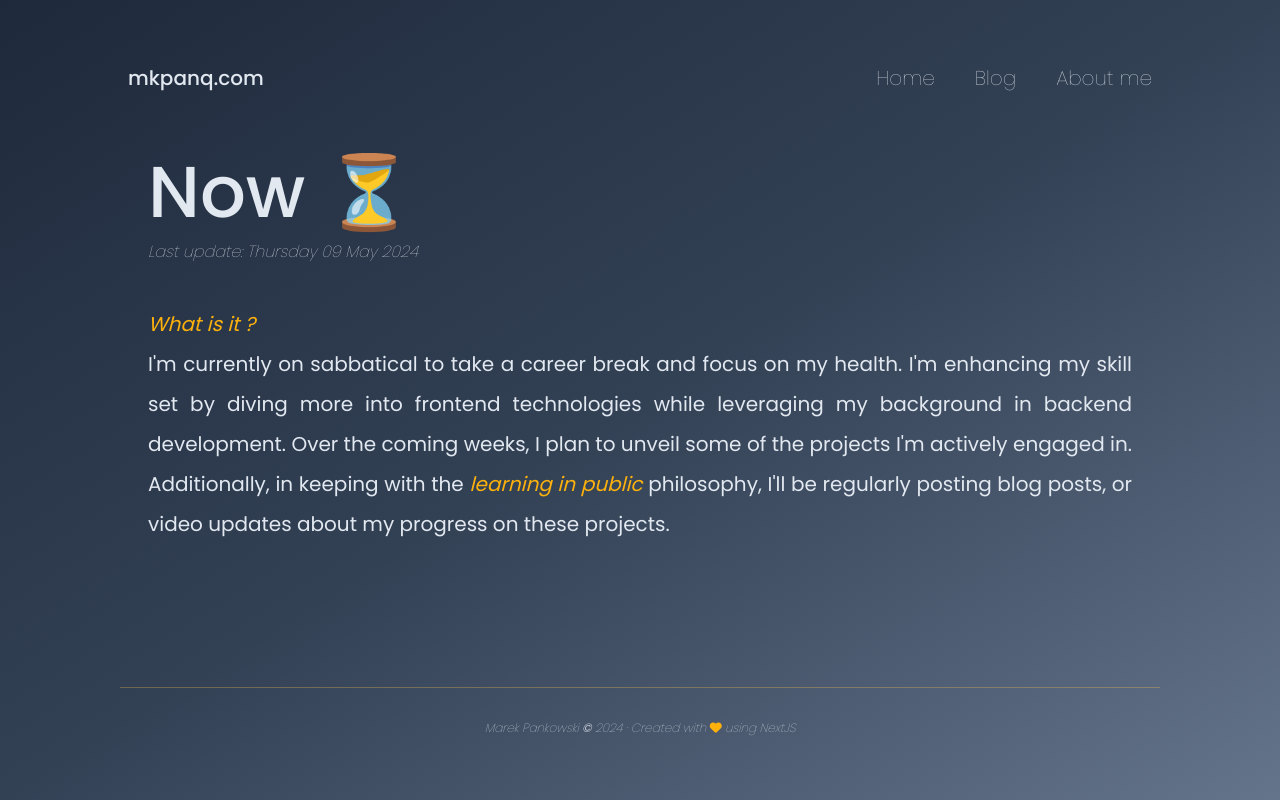
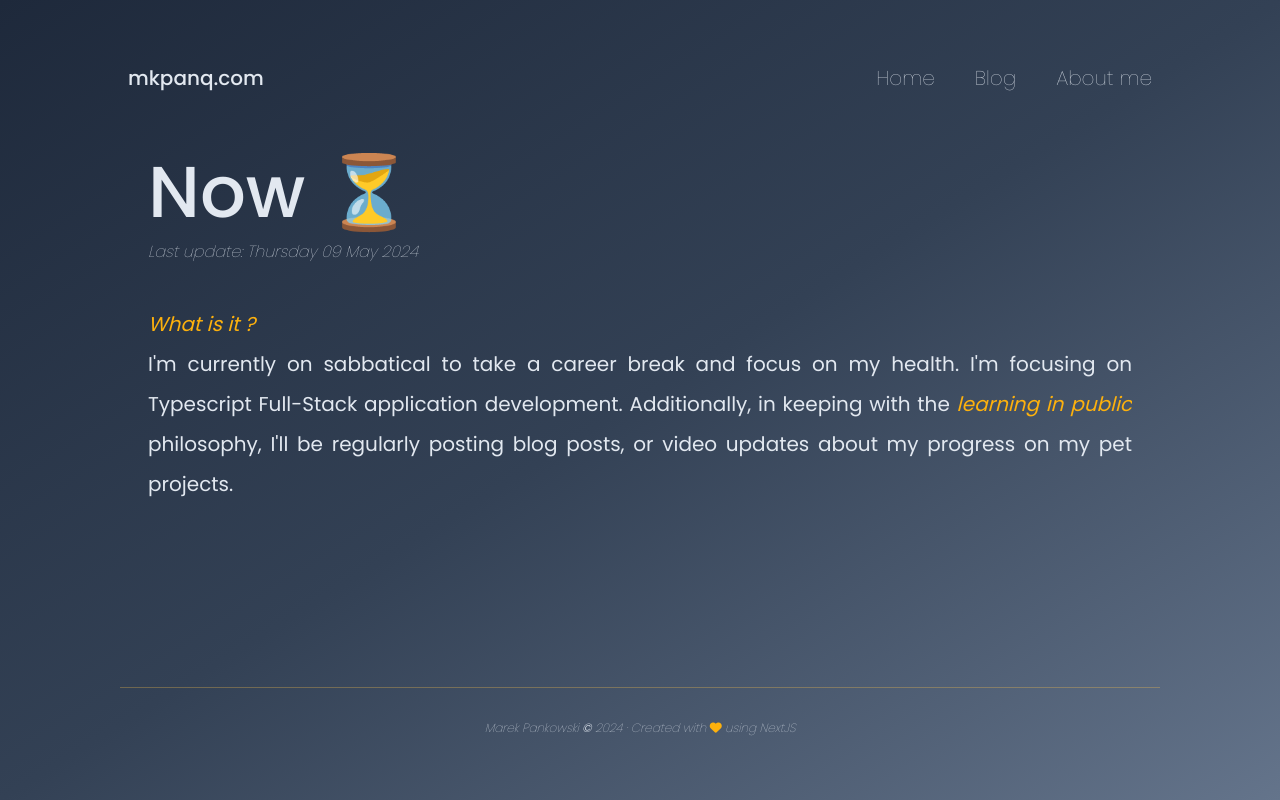
Before and after one commit to mkpanq/mkpanq_com, a Next.js app: page /now in a window 1280 px wide. Built offline with nearby package versions, Linux system fonts and the light colour scheme.

Commit message:
update now

```diff
--- a/src/app/now/page.tsx
+++ b/src/app/now/page.tsx
@@ -25,11 +25,8 @@ export default function NowPage() {
         </Link>
         <p>
           I&apos;m currently on sabbatical to take a career break and focus on
-          my health. I&apos;m enhancing my skill set by diving more into
-          frontend technologies while leveraging my background in backend
-          development. Over the coming weeks, I plan to unveil some of the
-          projects I&apos;m actively engaged in. Additionally, in keeping with
-          the{" "}
+          my health. I&apos;m focusing on Typescript Full-Stack application
+          development. Additionally, in keeping with the{" "}
           <Link
             href="https://www.swyx.io/learn-in-public"
             className="text-california-900 italic"
@@ -37,7 +34,7 @@ export default function NowPage() {
             learning in public
           </Link>{" "}
           philosophy, I&apos;ll be regularly posting blog posts, or video
-          updates about my progress on these projects.
+          updates about my progress on my pet projects.
         </p>
       </div>
     </PageContentBox>
```
